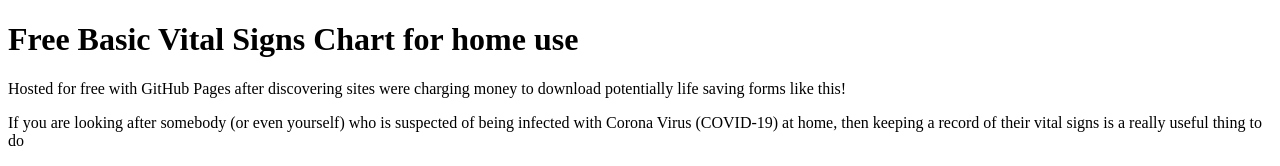
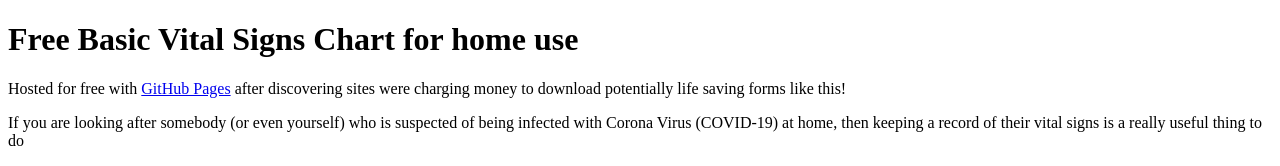
Before and after one commit to markwtt/markwtt.github.io, a plain HTML site: page index.html in a window 1280 px wide. Shown: the top 166 px of the page. Drawn offline with Linux system fonts and the light colour scheme.

Commit message:
Update index.html

```diff
--- a/index.html
+++ b/index.html
@@ -2,7 +2,7 @@
 <html>
 <body>
 <h1>Free Basic Vital Signs Chart for home use</h1>
-<p>Hosted for free with GitHub Pages after discovering sites were charging money to download potentially life saving forms like this!</p>
+<p>Hosted for free with <a href="https://pages.github.com/">GitHub Pages</a> after discovering sites were charging money to download potentially life saving forms like this!</p>
 <p>If you are looking after somebody (or even yourself) who is suspected of being infected with Corona Virus (COVID-19) at home, then keeping a record of their vital signs is a really useful thing to do</p>
 <p>It will give you a reliable way to recognise changing trends in the patient and will be very helpful to health care professionals in understanding the patient's history should you later present at a hospital or doctor's surgery, or interact via telephone or electronic means.</p>
 <h2>Download and Print</h2>
```
